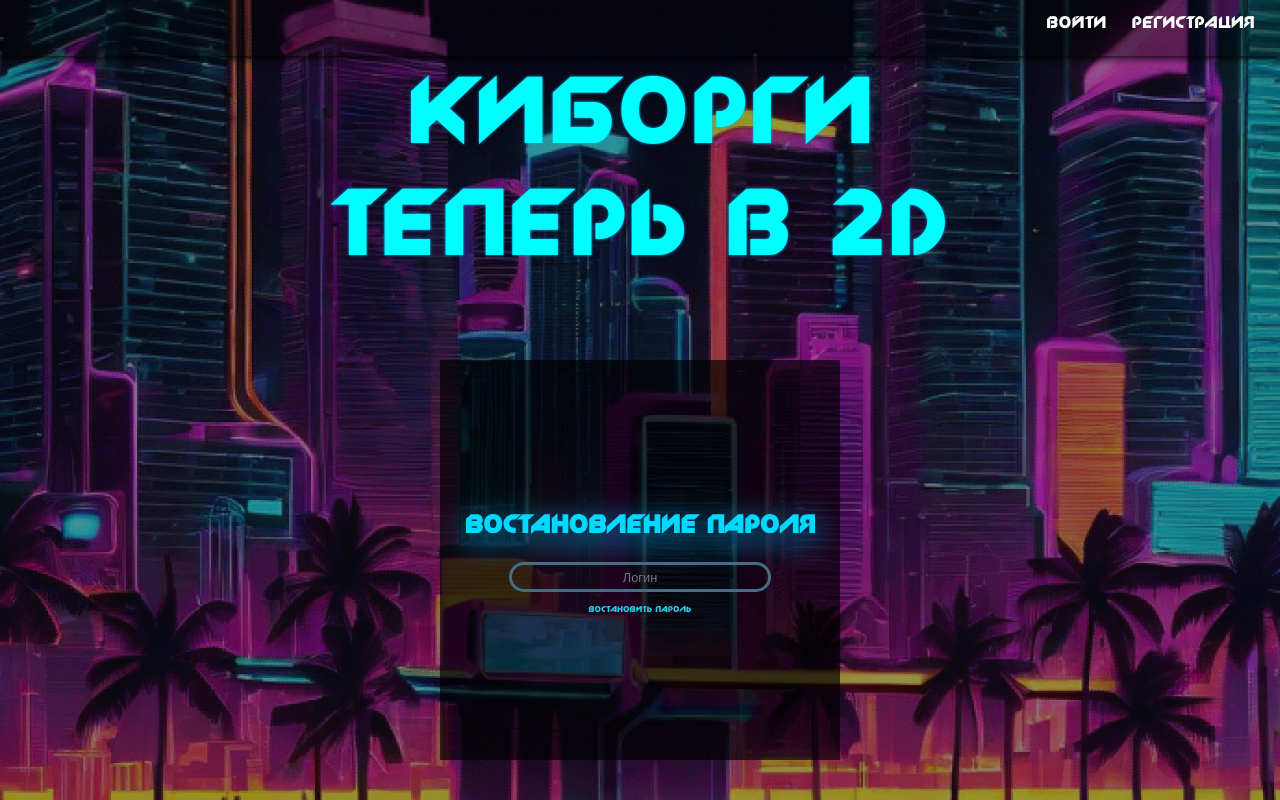
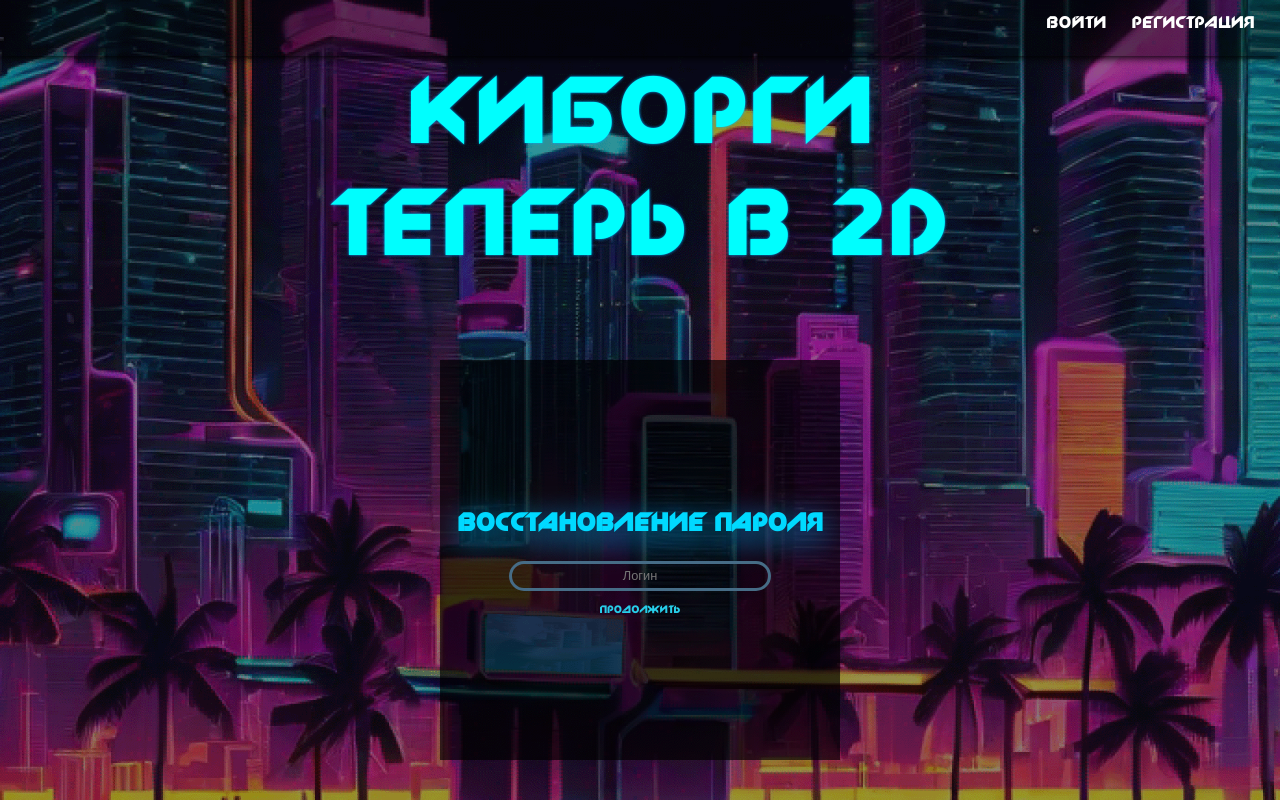
Before and after one commit to dargven/Cyborgs, a React (Create React App) app in the folder client/: page /PaswordRecovery in a window 1280 px wide. Built offline with nearby package versions, Linux system fonts and the light colour scheme.

Commit message:
fix task-38

```diff
--- a/client/src/Auth.css
+++ b/client/src/Auth.css
@@ -71,7 +71,8 @@ body {
     font-size: 1.5vh;
 }
 .timeout {
-    color: red;
+    font-size: 1dvw;
+    color: #61dafb;
 }
 .PaswordRecovery:disabled {
     color: gray;
@@ -106,6 +107,9 @@ body {
     border-radius: 0;
     filter: contrast(30);
     border-color: #27cee9;
+}
+.content .RecoveryButton{
+    font-size: 0.8dvw;
 }
 h1 {
     font-family: "Zelek";
--- a/client/src/routes/PaswordRecovery.tsx
+++ b/client/src/routes/PaswordRecovery.tsx
@@ -108,12 +108,8 @@ const PasswordRecovery = () => {
                 КИБОРГИ <br /> ТЕПЕРЬ В 2D
             </div>
             <div className="content">
-                <h1> Востановление пароля</h1>
-                {hideContent.timeout && (
-                    <div className="timeout">
-                        времени до повторной отправки кода: {timer} с
-                    </div>
-                )}
+                <h1> Восстановление пароля</h1>
+
                 <div className="input-form">
                     <input
                         type="text"
@@ -122,13 +118,17 @@ const PasswordRecovery = () => {
                         className="input"
                         placeholder="Логин"
                         ref={loginRef}
-                    />
+                    />{hideContent.timeout && (
+                        <div className="timeout">
+                            Времени до повторной отправки кода: {timer} с
+                        </div>
+                    )}
                     <button
-                        className="PaswordRecovery"
+                        className="RecoveryButton"
                         onClick={() => Recovery()}
                         disabled={hideContent.isButtonDisabled}
                     >
-                        Востановить пароль
+                        Продолжить
                     </button>
 
                     {hideContent.recoveryPressed && (
@@ -145,7 +145,7 @@ const PasswordRecovery = () => {
                                 className="RecoveryButton"
                                 onClick={() => SetCode()}
                             >
-                                Отправить код
+                                Подтвердить
                             </button>
                         </>
                     )}
@@ -168,7 +168,7 @@ const PasswordRecovery = () => {
                                 ref={newPasswordRef2}
                             />
                             <button
-                                className="RecoveryButton2"
+                                className="RecoveryButton"
                                 onClick={() => sendNewHash()}
                             >
                                 Изменить пароль
```
